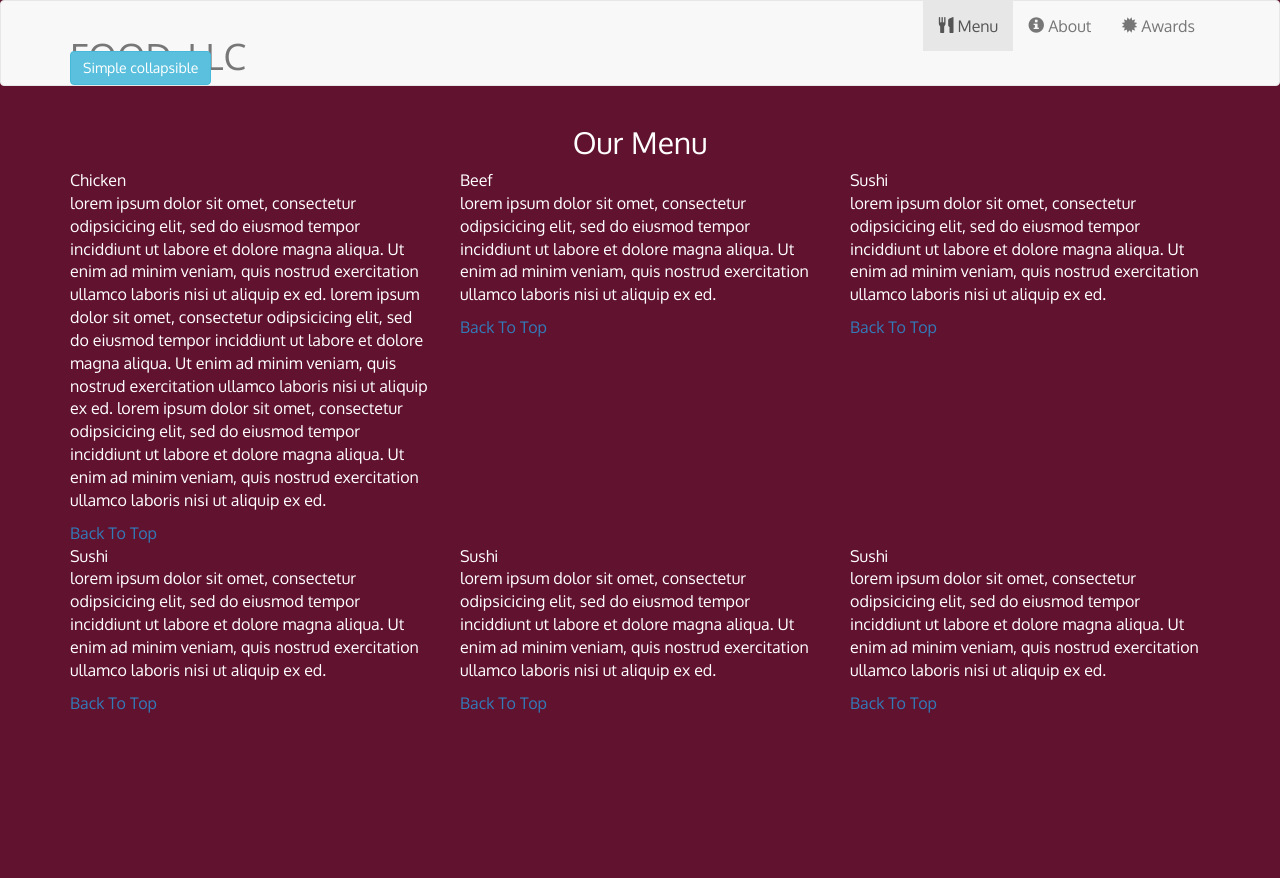
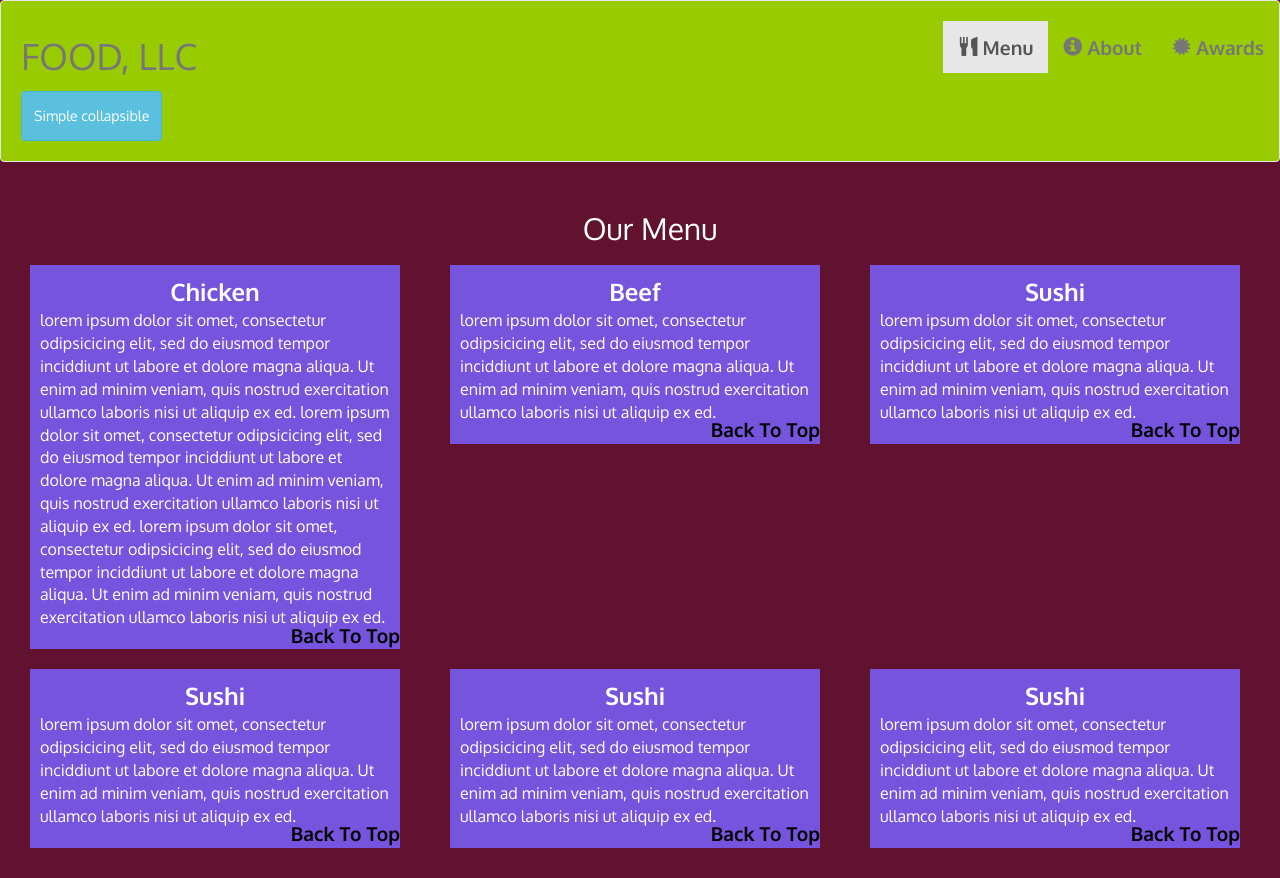
Before and after one commit to msvkrishna/Hotel, a plain HTML site: page index.html in a window 1280 px wide. Before the commit the page ends 800 px from the top, so only its background shows below. Drawn offline with nearby package versions, Linux system fonts and the light colour scheme; files whose address does not match are found by name.

Commit message:
Update styles.css

```diff
--- a/css/styles.css
+++ b/css/styles.css
@@ -3,4 +3,85 @@ body {
   color: #fff;
   background-color: #61122f;
   font-family: 'Oxygen', sans-serif;
+  border-radius: 0;
 }
+
+#header-nav
+{
+background-color: #99cc00;
+
+}
+
+h1
+{
+margin: 0;
+padding top: 0;
+border top : 0;
+}
+
+.navbar-header
+{
+
+	font-weight: bold;
+	font-style: unset;
+	font-size: 2em;
+	height: 70px;
+}
+
+button
+{
+height: 50px;
+}
+
+
+.navbar-brand
+{
+	text-align: left;
+	float: left;
+}
+
+
+
+
+.row
+{
+	width:100%;
+}
+
+.item-title
+{
+	position: relative;
+	background-color: #7654DD;
+	 padding:10px 10px 10px 10px;
+	border: 10px 10px 10px 10px;
+	margin: 10px 10px 10px 10px;
+}
+
+.container
+{
+    padding:10px 10px 10px 10px;
+	border: 10px 10px 10px 10px;
+	margin: 10px 10px 10px 10px;
+    width:100%;
+
+
+}
+
+.category-tile1,.category-tile2,.category-tile3
+{
+
+	text-align: center;
+	font-weight: bold;
+	font-size: 1.5em;
+
+}
+
+a
+{
+	color:black;
+	font-weight:bold;
+	font-size: 1.2em;
+	position: absolute;
+	bottom : 0;
+	right: 0;
+}
```
